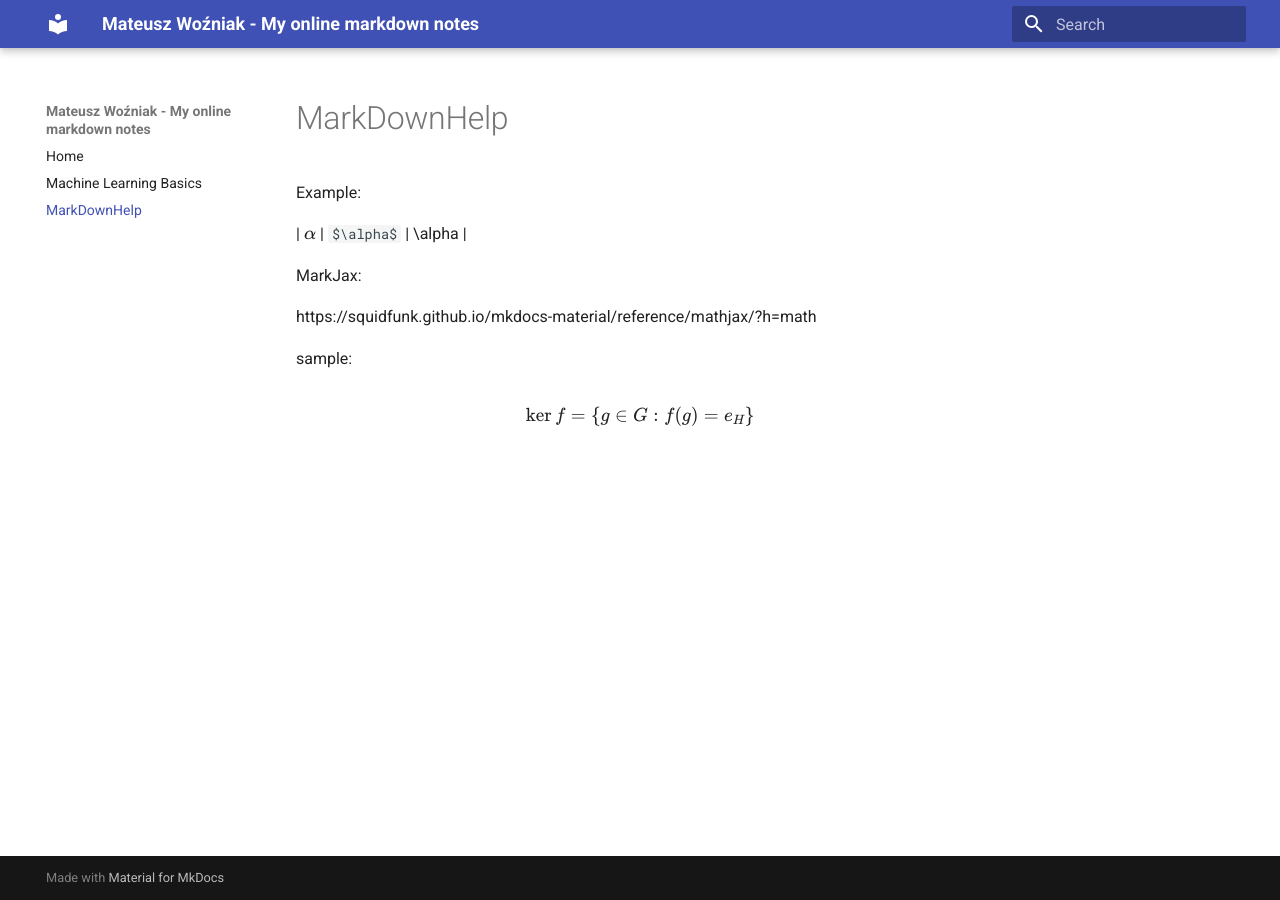
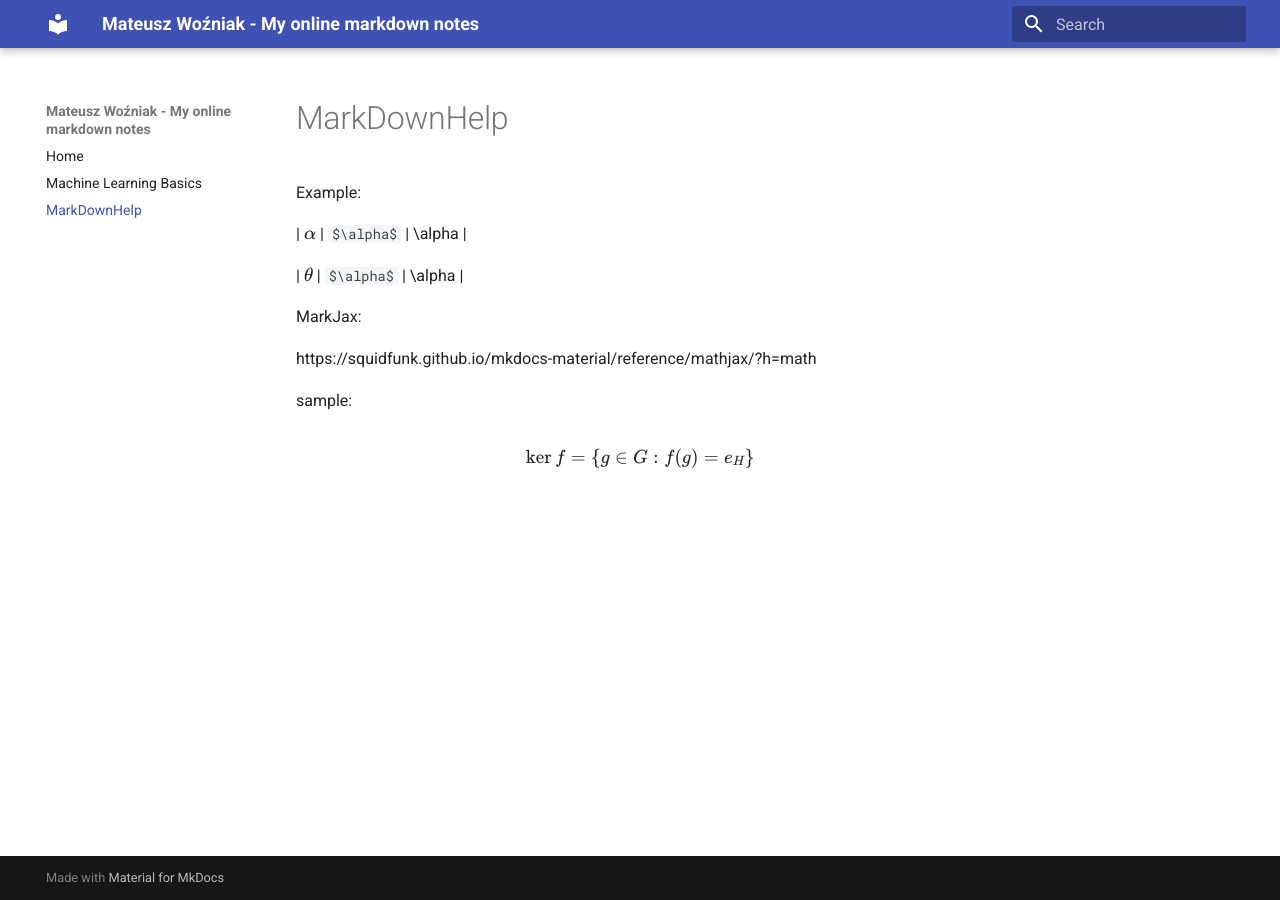
Before and after one commit to Shuffzord/shuffzord.github.io, an MkDocs documentation site: the page built from docs/MarkDownHelp.md, in a window 1280 px wide. Built offline with MkDocs 1.6.1 and Material for MkDocs 9.7.7, drawn with Linux system fonts in a browser that asks for light colours.

Commit message:
CostFuctions

```diff
--- a/docs/MarkDownHelp.md
+++ b/docs/MarkDownHelp.md
@@ -3,6 +3,8 @@ https://csrgxtu.github.io/2015/03/20/Writing-Mathematic-Fomulars-in-Markdown/
 Example:
 
 | $\alpha$ | `$\alpha$` | \alpha |
+
+| $\theta$ | `$\alpha$` | \alpha |
 
 MarkJax:
 
```
